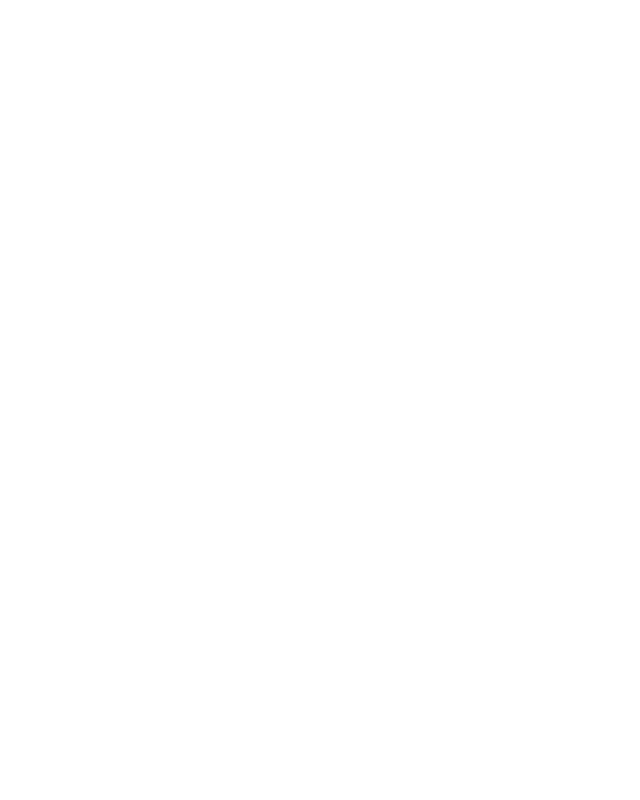
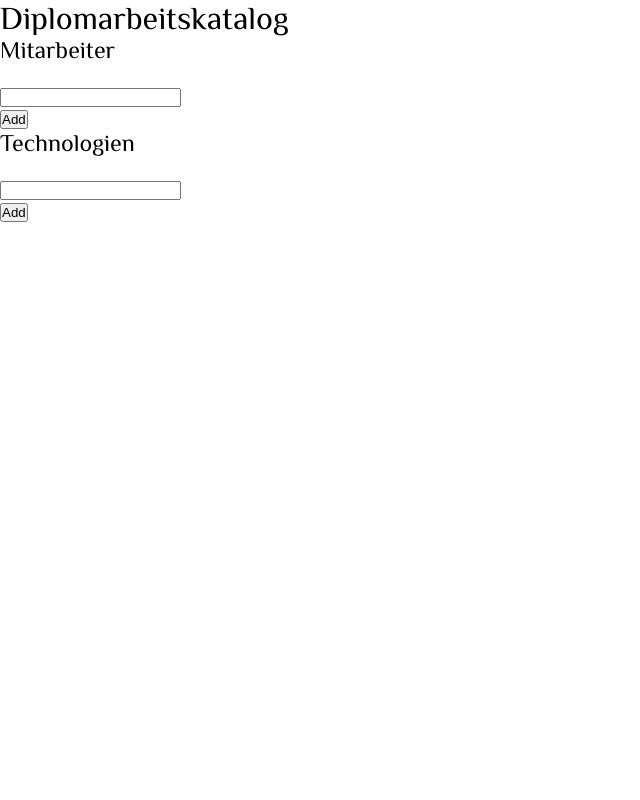
Before and after one commit to DabAroundTheNeck/diplcat, a PHP site: page / in a window 1280 px wide. Before the commit the part shown is empty. Shown: the whole page, without its empty margins (0-640 px from the left). Run offline with PHP 8.4, Linux system fonts and the light colour scheme.

Commit message:
first stuffs

```diff
--- a/css/master.css
+++ b/css/master.css
@@ -1,3 +1,16 @@
 * {
+    margin: 0;
+    padding: 0;
+    box-sizing: border-box;
+}
 
+html, body {
+    min-width: 100%;
+    min-height: 100%;
+    font-family: 'Open Sans', sans-serif;
 }
+
+h1, h2, h3, h4, h5, h6 {
+    font-family: 'Philosopher', sans-serif;
+    font-weight: normal;
+}
--- a/index.html
+++ b/index.html
@@ -9,9 +9,42 @@
 
     </head>
     <body>
+        <header>
+            <h1>Diplomarbeitskatalog</h1>
+        </header>
+        <main>
+            <section id="person">
+                <h2>Mitarbeiter</h2>
+                <div class="cardContainer">
+                    <div class="card personcard">
+                        <img src="" alt="">
+                        <div class="cardStroke"></div>
+                        <input type="text" name="" value="">
+                    </div>
+                </div>
 
+                <button type="button" name="button">Add</button>
 
+            </section>
 
+            <section id="technologies">
+                <h2>Technologien</h2>
+
+                <div class="cardContainer">
+                    <div class="card personcard">
+                        <img src="" alt="">
+                        <div class="cardStroke"></div>
+                        <input type="text" name="" value="">
+                    </div>
+                </div>
+
+                <button type="button" name="button">Add</button>
+
+            </section>
+        </main>
+        <footer>
+
+        </footer>
         <script src="./js/app.js" charset="utf-8"></script>
     </body>
 </html>
```
